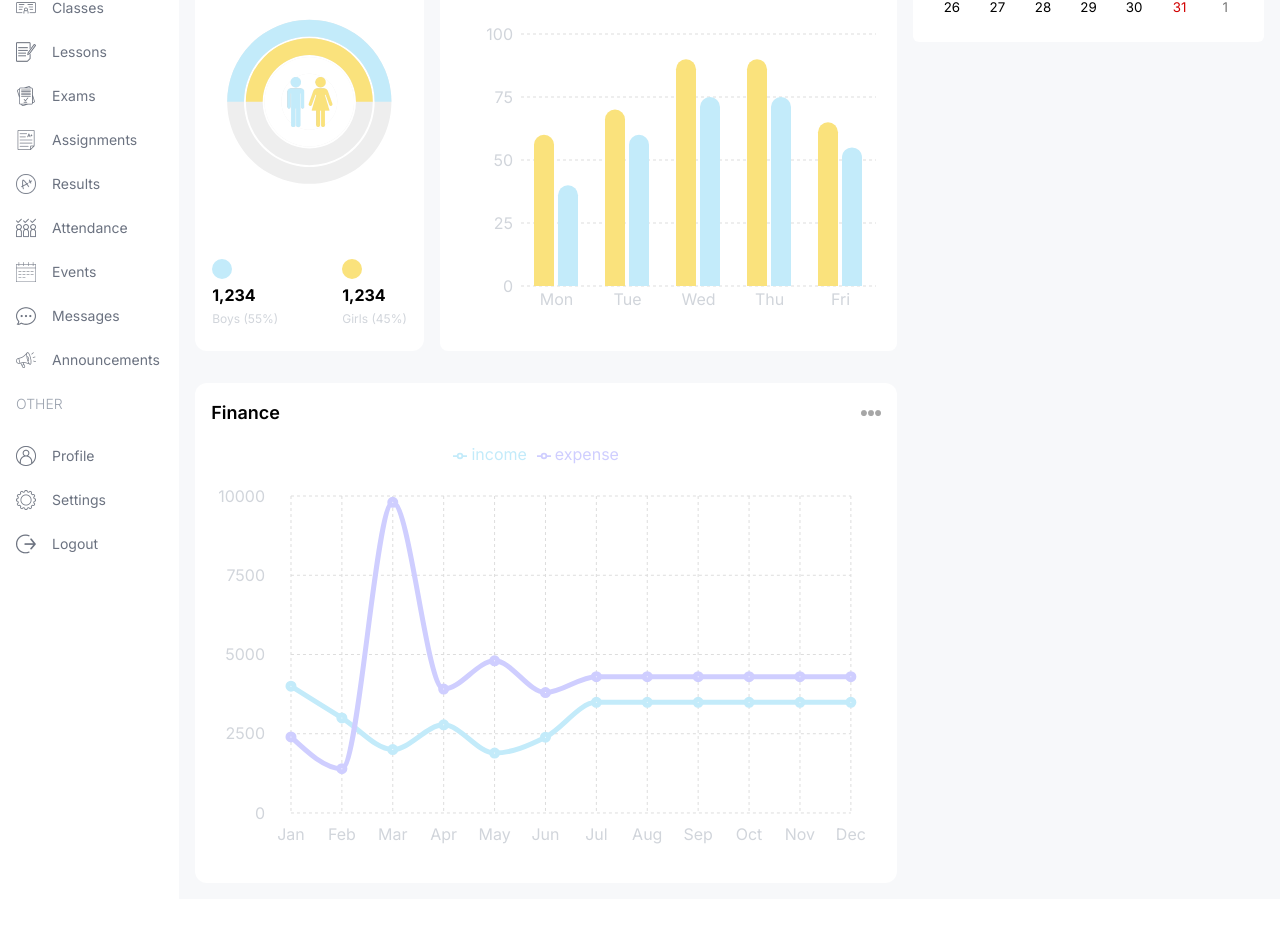
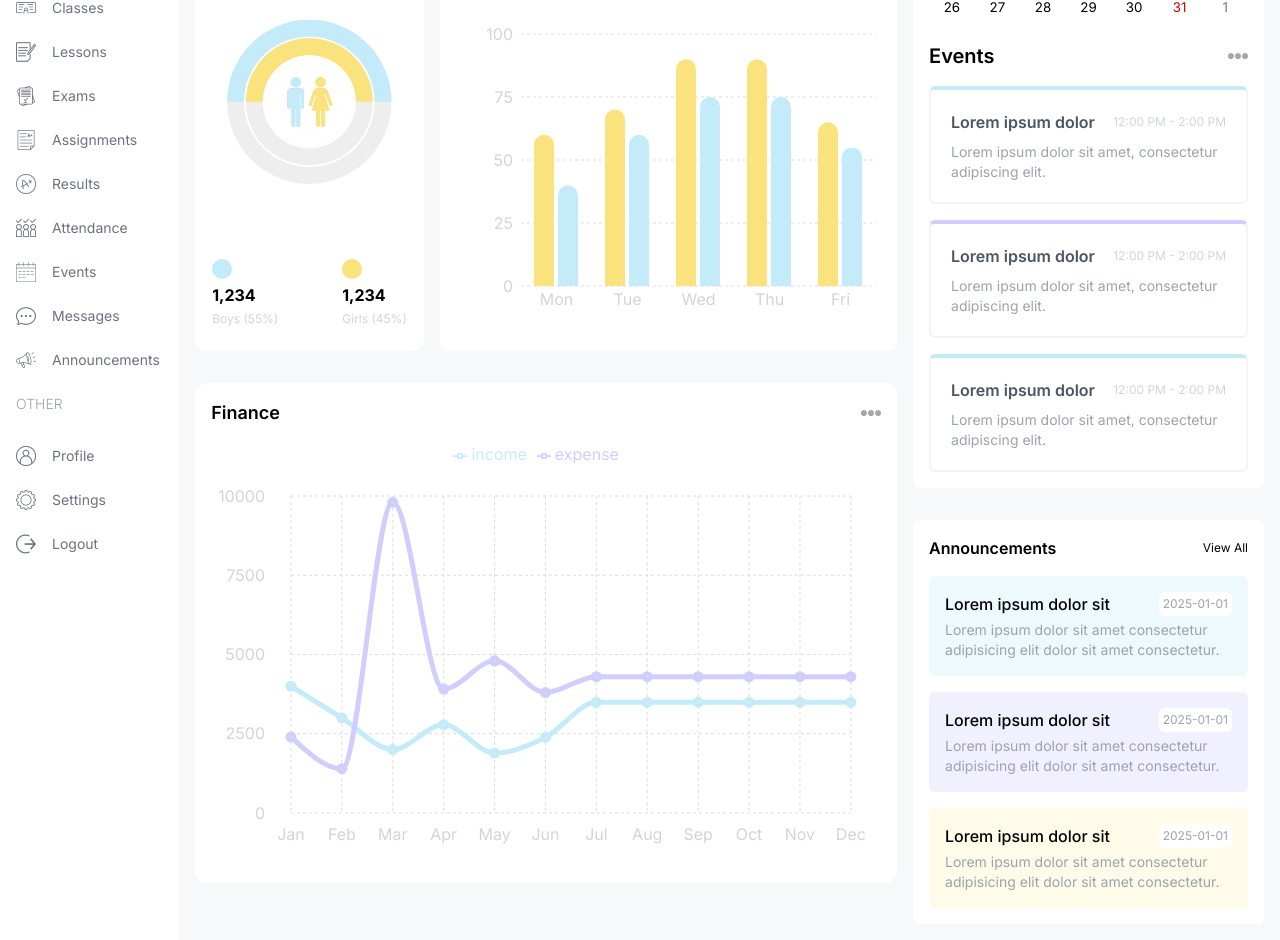
Before and after one commit to MiladJoodi/School_Management_Dashboard_UI_Design, a Next.js app: page /admin in a window 1280 px wide. Shown: the part 354-1294 px from the top of the page. Before the commit the page ends 1253 px from the top, so only its background shows below. Built offline with nearby package versions, Linux system fonts and the light colour scheme.

Commit message:
Events Finished

```diff
--- a/src/app/(dashboard)/admin/page.tsx
+++ b/src/app/(dashboard)/admin/page.tsx
@@ -1,3 +1,4 @@
+import Announcements from "@/components/Announcements";
 import AttendanceChart from "@/components/AttendanceChart";
 import CountChart from "@/components/CountChart";
 import EventCalendar from "@/components/EventCalendar";
@@ -39,6 +40,7 @@
       {/* Right */}
       <div className="w-full lg:w-1/3 flex flex-col gap-8">
         <EventCalendar />
+        <Announcements />
       </div>
     </div>
   );
--- a/src/app/(dashboard)/layout.tsx
+++ b/src/app/(dashboard)/layout.tsx
@@ -17,7 +17,7 @@
           className="flex items-center justify-center lg:justify-start gap-2"
         >
           <Image src="/logo.png" alt="logo" width={32} height={32} />
-          <span className="hidden lg:block">My School</span>
+          <span className="hidden lg:block font-bold">My School</span>
         </Link>
 
         {/* Menu */}
--- /dev/null
+++ b/src/components/Announcements.tsx
@@ -0,0 +1,41 @@
+const Announcements = () => {
+  return (
+    <div className="bg-white p-4 rounded-md">
+      <div className="flex items-center justify-between">
+        <h1 className="font-semibold">Announcements</h1>
+        <span className="text-xs text-gay-400">View All</span>
+      </div>
+      <div className="flex flex-col gap-4 mt-4">
+        <div className="bg-lamaSkylight rounded-md p-4">
+          <div className="flex items-center justify-between">
+            <h2 className="font-medium">Lorem ipsum dolor sit</h2>
+            <span className="text-xs text-gray-400 bg-white rounded-md px-1 py-1">
+              2025-01-01
+            </span>
+          </div>
+          <p className="text-sm text-gray-400 mt-1">Lorem ipsum dolor sit amet consectetur adipisicing elit dolor sit amet consectetur.</p>
+        </div>
+        <div className="bg-lamaPurpleLight rounded-md p-4">
+          <div className="flex items-center justify-between">
+            <h2 className="font-medium">Lorem ipsum dolor sit</h2>
+            <span className="text-xs text-gray-400 bg-white rounded-md px-1 py-1">
+              2025-01-01
+            </span>
+          </div>
+          <p className="text-sm text-gray-400 mt-1">Lorem ipsum dolor sit amet consectetur adipisicing elit dolor sit amet consectetur.</p>
+        </div>
+        <div className="bg-lamaYellowLight rounded-md p-4">
+          <div className="flex items-center justify-between">
+            <h2 className="font-medium">Lorem ipsum dolor sit</h2>
+            <span className="text-xs text-gray-400 bg-white rounded-md px-1 py-1">
+              2025-01-01
+            </span>
+          </div>
+          <p className="text-sm text-gray-400 mt-1">Lorem ipsum dolor sit amet consectetur adipisicing elit dolor sit amet consectetur.</p>
+        </div>
+      </div>
+    </div>
+  );
+};
+
+export default Announcements;
--- a/src/components/EventCalendar.tsx
+++ b/src/components/EventCalendar.tsx
@@ -1,5 +1,6 @@
 "use client";
 
+import Image from "next/image";
 import { useState } from "react";
 import Calendar from "react-calendar";
 import "react-calendar/dist/Calendar.css";
@@ -9,12 +10,49 @@
 
 type Value = ValuePiece | [ValuePiece, ValuePiece];
 
+// TEMPORARY
+const events = [
+  {
+    id: 1,
+    title: "Lorem ipsum dolor",
+    time: "12:00 PM - 2:00 PM",
+    description: "Lorem ipsum dolor sit amet, consectetur adipiscing elit.",
+  },
+  {
+    id: 2,
+    title: "Lorem ipsum dolor",
+    time: "12:00 PM - 2:00 PM",
+    description: "Lorem ipsum dolor sit amet, consectetur adipiscing elit.",
+  },
+  {
+    id: 3,
+    title: "Lorem ipsum dolor",
+    time: "12:00 PM - 2:00 PM",
+    description: "Lorem ipsum dolor sit amet, consectetur adipiscing elit.",
+  },
+];
+
 const EventCalendar = () => {
   const [value, onChange] = useState<Value>(new Date());
 
   return (
     <div className="bg-white p-4 rounded-md">
       <Calendar onChange={onChange} value={value} />
+      <div className="flex items-center justify-between">
+        <h1 className="text-xl font-semibold my-4">Events</h1>
+        <Image src="/moreDark.png" alt="" width={20} height={20} />
+      </div>
+      <div className="flex flex-col gap-4">
+        {events.map(event=> (
+          <div className="p-5 rounded-md border-2 border-gray-100 border-t-4 odd:border-t-lamaSky even:border-t-lamaPurple" key={event.id}>
+            <div className="flex items-center justify-between">
+              <h1 className="font-semibold text-gray-600">{event.title}</h1>
+              <span className="text-gray-300 text-xs">{event.time}</span>
+            </div>
+            <p className="mt-2 text-gray-400 text-sm">{event.description}</p>
+          </div>
+        ))}
+      </div>
     </div>
   );
 };
```
